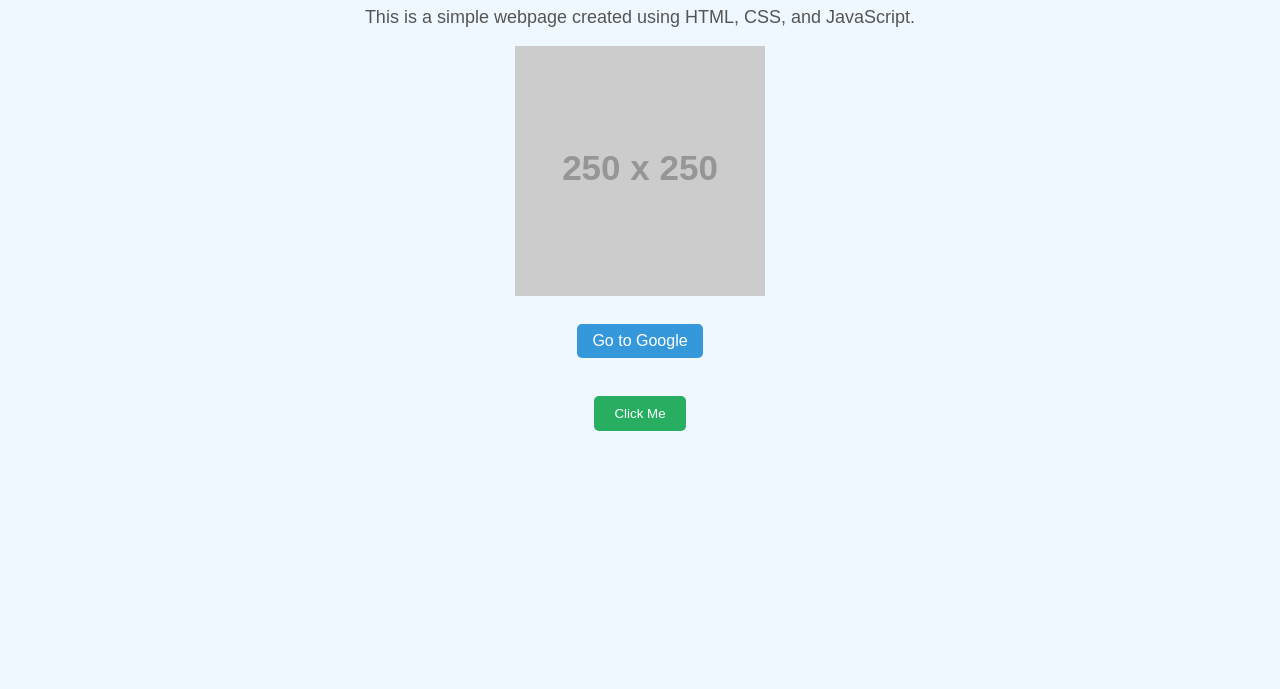
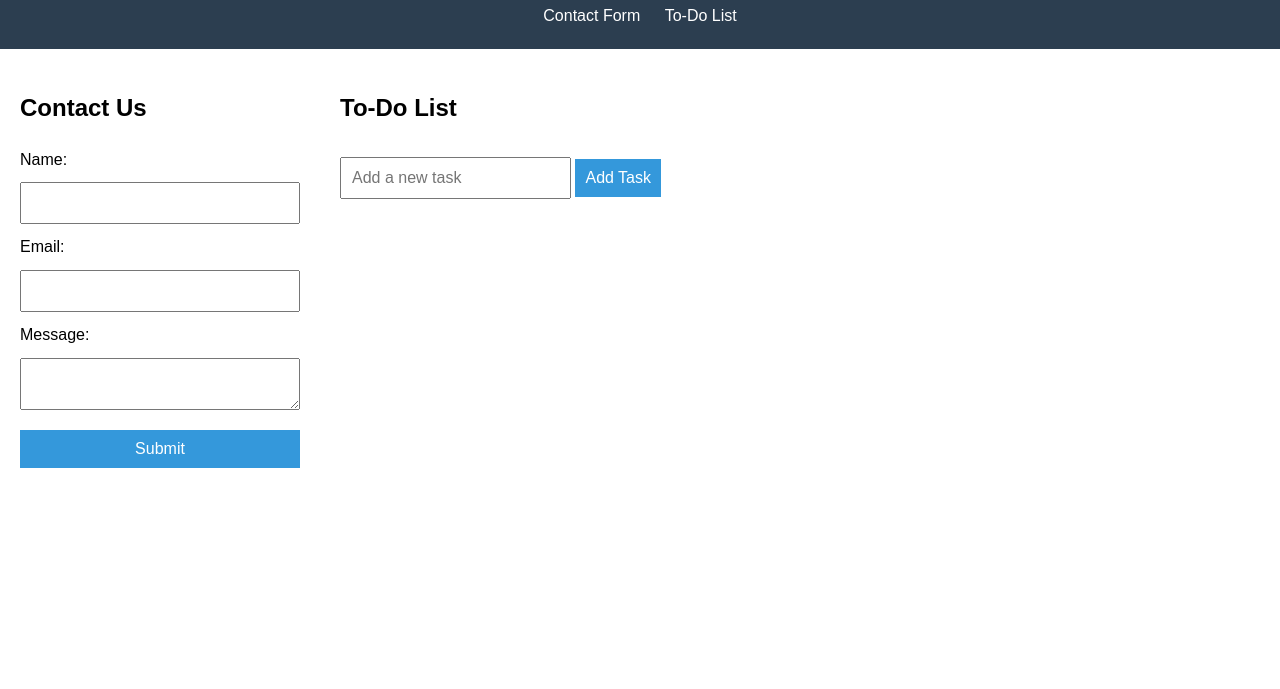
Before and after one commit to muskan-kushwaha0/Taks-1, a plain HTML site: page index.html in a window 1280 px wide. Shown: the part 111-800 px from the top of the page. Drawn offline with Linux system fonts and the light colour scheme; placeholder pictures from the web are drawn by us.

Commit message:
Add files via upload

```diff
--- a/index.html
+++ b/index.html
@@ -1,23 +1,46 @@
-!DOCTYPE html>
+<!DOCTYPE html>
 <html lang="en">
 <head>
-    <meta charset="UTF-8">
-    <meta name="viewport" content="width=device-width, initial-scale=1.0">
-    <title>My First Webpage</title>
-    <link rel="stylesheet" href="style.css">
+  <meta charset="UTF-8" />
+  <meta name="viewport" content="width=device-width, initial-scale=1.0" />
+  <title>Intern Project - Contact Form & To-Do List</title>
+  <link rel="stylesheet" href="style.css" />
 </head>
 <body>
-    <h1>Welcome to My First Webpage</h1>
-    <p>This is a simple webpage created using HTML, CSS, and JavaScript.</p>
+  <header>
+    <h1>Internship Project</h1>
+    <nav>
+      <a href="#contact">Contact Form</a>
+      <a href="#todo">To-Do List</a>
+    </nav>
+  </header>
 
-    <img src="https://via.placeholder.com/250" alt="image.jpg">
+  <!-- Contact Form -->
+  <section id="contact">
+    <h2>Contact Us</h2>
+    <form id="contactForm">
+      <label>Name:</label>
+      <input type="text" id="name" required />
 
-    <br><br>
-    <a href="https://www.google.com" target="_blank">Go to Google</a>
+      <label>Email:</label>
+      <input type="email" id="email" required />
 
-    <br><br>
-    <button onclick="showMessage()">Click Me</button>
+      <label>Message:</label>
+      <textarea id="message" required></textarea>
 
-    <script src="script.js"></script>
+      <button type="submit">Submit</button>
+    </form>
+    <p id="formMsg"></p>
+  </section>
+
+  <!-- To-Do List -->
+  <section id="todo">
+    <h2>To-Do List</h2>
+    <input type="text" id="todoInput" placeholder="Add a new task" />
+    <button onclick="addTodo()">Add Task</button>
+    <ul id="todoList"></ul>
+  </section>
+
+  <script src="script.js"></script>
 </body>
 </html>
--- a/script.js
+++ b/script.js
@@ -1,3 +1,47 @@
-function showMessage() {
-    alert("Hello! You clicked the button.");
+// JavaScript Form Validation
+document.getElementById('contactForm').addEventListener('submit', function (e) {
+  e.preventDefault();
+  const name = document.getElementById('name').value.trim();
+  const email = document.getElementById('email').value.trim();
+  const message = document.getElementById('message').value.trim();
+  const msgElement = document.getElementById('formMsg');
+
+  if (!name || !email || !message) {
+    msgElement.textContent = 'Please fill out all fields.';
+    msgElement.style.color = 'red';
+    return;
+  }
+
+  const emailPattern = /^[^ ]+@[^ ]+\.[a-z]{2,3}$/;
+  if (!email.match(emailPattern)) {
+    msgElement.textContent = 'Please enter a valid email address.';
+    msgElement.style.color = 'red';
+    return;
+  }
+
+  msgElement.textContent = 'Form submitted successfully!';
+  msgElement.style.color = 'green';
+
+  // Optionally reset form
+  this.reset();
+});
+
+// To-Do List Functionality
+function addTodo() {
+  const input = document.getElementById('todoInput');
+  const task = input.value.trim();
+
+  if (task === '') return;
+
+  const li = document.createElement('li');
+  li.textContent = task;
+
+  const removeBtn = document.createElement('button');
+  removeBtn.textContent = '❌';
+  removeBtn.style.marginLeft = '10px';
+  removeBtn.onclick = () => li.remove();
+
+  li.appendChild(removeBtn);
+  document.getElementById('todoList').appendChild(li);
+  input.value = '';
 }
--- a/style.css
+++ b/style.css
@@ -1,43 +1,89 @@
+/* General Styles */
 body {
-    font-family: Arial, sans-serif;
-    text-align: center;
-    background-color: #f0f8ff;
-    margin: 20px;
+  font-family: Arial, sans-serif;
+  margin: 0;
+  padding: 0;
+  line-height: 1.6;
 }
 
-h1 {
-    color: #2c3e50;
+header {
+  background: #2c3e50;
+  color: white;
+  padding: 20px;
+  text-align: center;
 }
 
-p {
-    font-size: 18px;
-    color: #555;
+nav {
+  margin-top: 10px;
 }
 
-a {
-    display: inline-block;
-    margin-top: 10px;
-    padding: 8px 15px;
-    text-decoration: none;
-    background-color: #3498db;
-    color: white;
-    border-radius: 5px;
+nav a {
+  color: white;
+  margin: 0 10px;
+  text-decoration: none;
 }
 
-a:hover {
-    background-color: #1d6fa5;
+section {
+  padding: 20px;
+}
+
+form {
+  max-width: 500px;
+  margin: auto;
+  display: flex;
+  flex-direction: column;
+}
+
+input, textarea, button {
+  padding: 10px;
+  margin: 10px 0;
+  font-size: 1em;
 }
 
 button {
-    margin-top: 20px;
-    padding: 10px 20px;
-    background-color: #27ae60;
-    color: white;
-    border: none;
-    border-radius: 5px;
-    cursor: pointer;
+  background-color: #3498db;
+  color: white;
+  border: none;
+  cursor: pointer;
 }
 
 button:hover {
-    background-color: #1e8449;
+  background-color: #2980b9;
 }
+
+ul {
+  list-style-type: none;
+  padding: 0;
+}
+
+li {
+  background: #ecf0f1;
+  margin: 5px 0;
+  padding: 10px;
+  border-left: 5px solid #3498db;
+  display: flex;
+  justify-content: space-between;
+}
+
+/* Responsive Layout */
+@media (min-width: 768px) {
+  body {
+    display: grid;
+    grid-template-columns: 1fr 3fr;
+    grid-template-areas:
+      "header header"
+      "contact todo";
+  }
+
+  header {
+    grid-area: header;
+  }
+
+  #contact {
+    grid-area: contact;
+  }
+
+  #todo {
+    grid-area: todo;
+  }
+}
```
